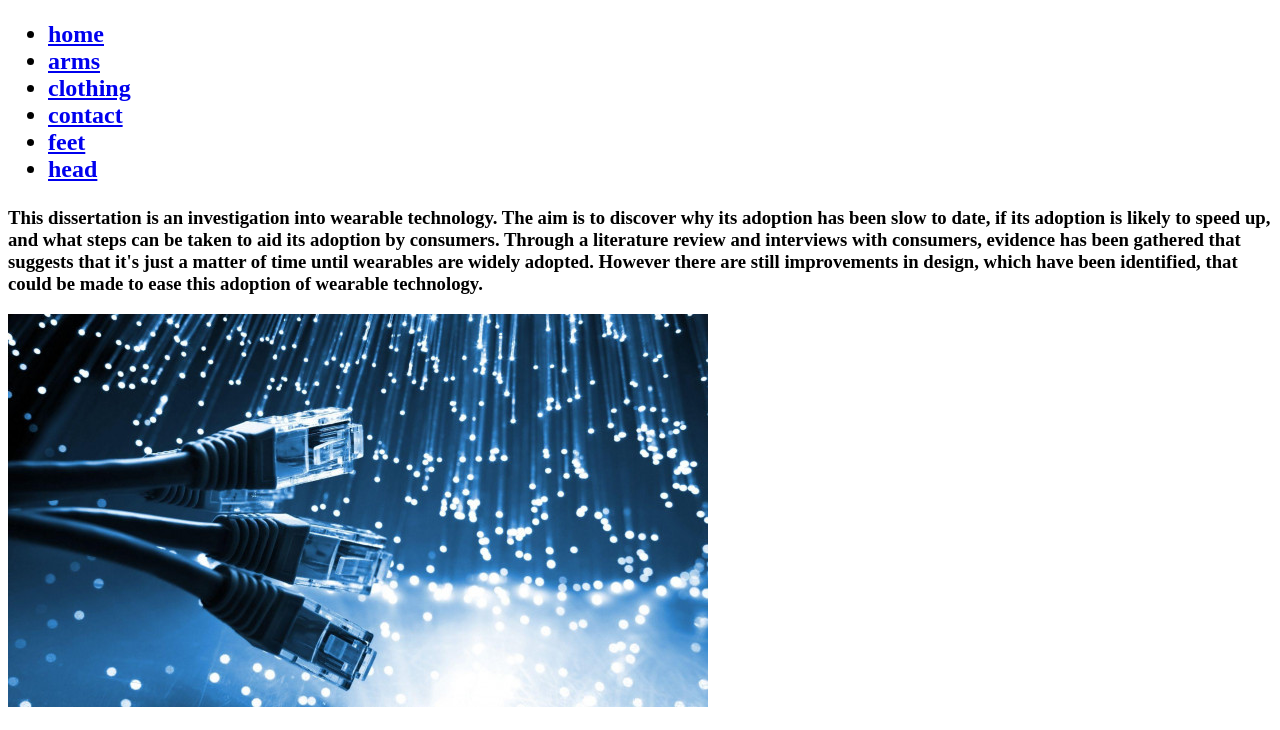
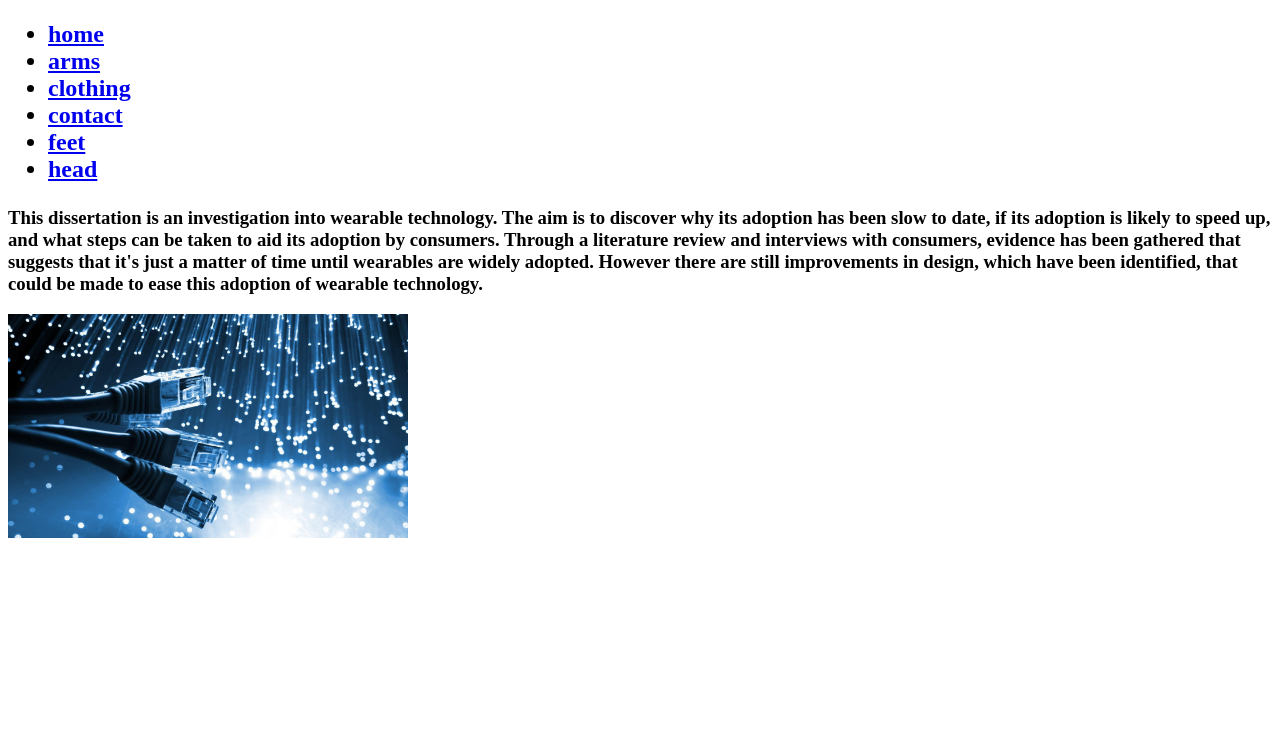
Before and after one commit to wearnology/wearnology.github.io, a plain HTML site: page index.html in a window 1280 px wide. Shown: the part 110-840 px from the top of the page. After the commit the page ends 800 px from the top, so only its background shows below. Drawn offline with Linux system fonts and the light colour scheme.

Commit message:
Update index.html

```diff
--- a/index.html
+++ b/index.html
@@ -33,7 +33,7 @@ until wearables are widely adopted. However there are still improvements in desi
 could be made to ease this adoption of wearable technology.<h3>
 
 
-	<img src="wp1997498.jpg">
+	<img src="wp1997498.jpg"width="400">
 
 </body>
 </html>
```
